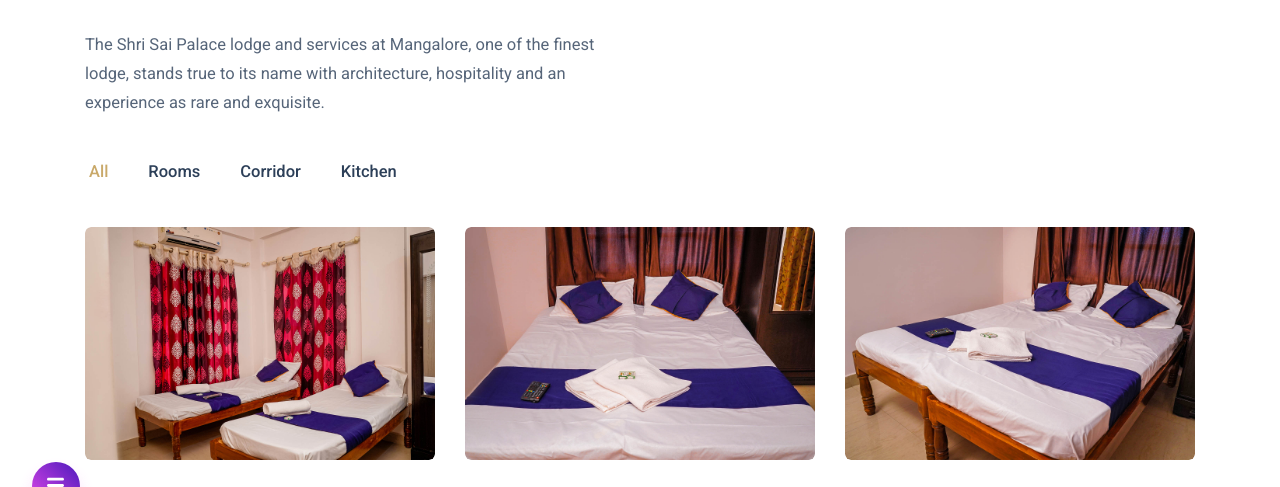
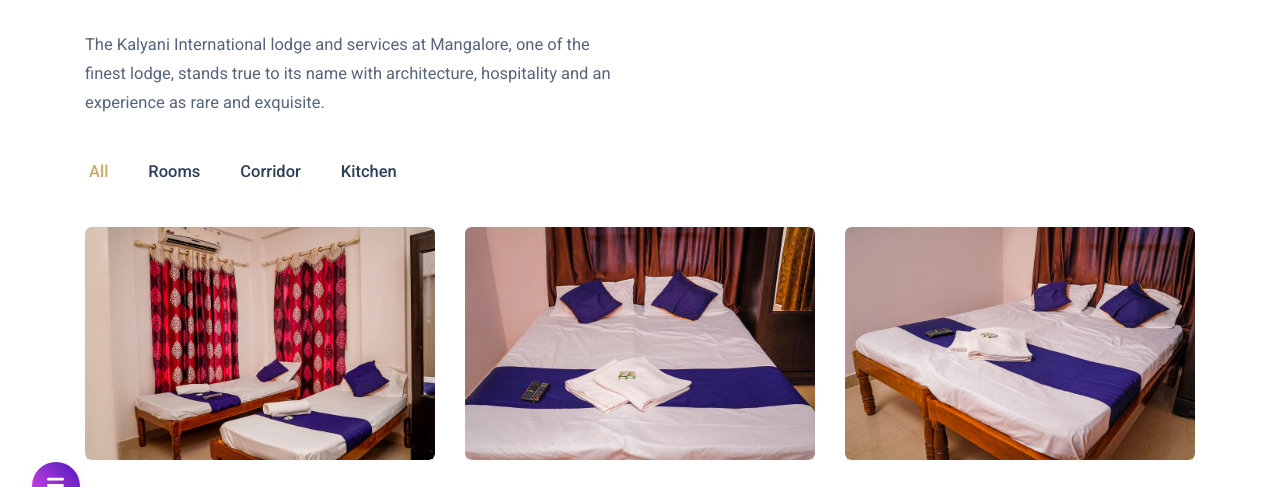
Before and after one commit to sahana8549/kalyani_international, a plain HTML site: page gallery.html in a window 1280 px wide. Shown: the part 258-745 px from the top of the page. Drawn offline with nearby package versions, Linux system fonts and the light colour scheme; files whose address does not match are found by name; a web font is replaced by a local one.

Commit message:
Kalyani International

```diff
--- a/gallery.html
+++ b/gallery.html
@@ -4,7 +4,7 @@
 
 <head>
 	<meta charset="utf-8" />
-	<title>Shri Sai Palace – Gallery</title>
+	<title>Kalyani International – Gallery</title>
 
 	<!-- Meta Data -->
 	<meta http-equiv="X-UA-Compatible" content="IE=edge">
@@ -54,7 +54,7 @@
 	<header class="header">
 		<nav class="navbar" style="background:#1e272e;">
 			<a class="logo-link" href="index.html">
-				<img class="logotype" src="assets/images/ui/logo-white.png" alt="Shri Sai Palace">
+				<img class="logotype" src="assets/images/ui/logo-white.png" alt="Kalyani International">
 			</a>
 			<div class="navbar__menu">
 				<button class="hamburger" type="button">
@@ -87,7 +87,7 @@
 			<div class="row">
 				<div class="col-12 col-lg-6">
 					<h1 class="title title--h1 js-lines">Gallery.</h1>
-					<p class="paragraph js-scroll-show">The Shri Sai Palace lodge and services at Mangalore, one of the finest lodge, stands true to its name with architecture, hospitality and an
+					<p class="paragraph js-scroll-show">The Kalyani International lodge and services at Mangalore, one of the finest lodge, stands true to its name with architecture, hospitality and an
 						experience as rare and exquisite.</p>
 				</div>
 				<div class="col-12">
@@ -116,7 +116,7 @@
 					</a>
 					<div class="itemGallery__details">
 						<span class="title title--overhead">Room</span>
-						<h4 class="title title--h4">Shri Sai Palace</h4>
+						<h4 class="title title--h4">Kalyani International</h4>
 					</div>
 				</figure>
 				<figure class="itemGallery category-city js-scroll-opacity">
@@ -125,7 +125,7 @@
 					</a>
 					<div class="itemGallery__details">
 						<span class="title title--overhead">Room</span>
-						<h4 class="title title--h4">Shri Sai Palace</h4>
+						<h4 class="title title--h4">Kalyani International</h4>
 					</div>
 				</figure>
 
@@ -138,7 +138,7 @@
 					</a>
 					<div class="itemGallery__details">
 						<span class="title title--overhead">Room</span>
-						<h4 class="title title--h4">Shri Sai Palace</h4>
+						<h4 class="title title--h4">Kalyani International</h4>
 					</div>
 				</figure>
 				<!-- ItemGallery -->
@@ -148,7 +148,7 @@
 					</a>
 					<div class="itemGallery__details">
 						<span class="title title--overhead">Kitchen</span>
-						<h4 class="title title--h4">Shri Sai Palace</h4>
+						<h4 class="title title--h4">Kalyani International</h4>
 					</div>
 				</figure>
 				<figure class="itemGallery category-city js-scroll-opacity">
@@ -157,7 +157,7 @@
 					</a>
 					<div class="itemGallery__details">
 						<span class="title title--overhead">Toilet</span>
-						<h4 class="title title--h4">Shri Sai Palace</h4>
+						<h4 class="title title--h4">Kalyani International</h4>
 					</div>
 				</figure>
 				<figure class="itemGallery category-city js-scroll-opacity">
@@ -166,7 +166,7 @@
 					</a>
 					<div class="itemGallery__details">
 						<span class="title title--overhead">Room</span>
-						<h4 class="title title--h4">Shri Sai Palace</h4>
+						<h4 class="title title--h4">Kalyani International</h4>
 					</div>
 				</figure>
 
@@ -177,7 +177,7 @@
 					</a>
 					<div class="itemGallery__details">
 						<span class="title title--overhead">Corridor</span>
-						<h4 class="title title--h4">Shri Sai Palace</h4>
+						<h4 class="title title--h4">Kalyani International</h4>
 					</div>
 				</figure>
 				<figure class="itemGallery category-mountain js-scroll-opacity">
@@ -186,7 +186,7 @@
 					</a>
 					<div class="itemGallery__details">
 						<span class="title title--overhead">Kitchen</span>
-						<h4 class="title title--h4">Shri Sai Palace</h4>
+						<h4 class="title title--h4">Kalyani International</h4>
 					</div>
 				</figure>
 				<!-- <figure class="itemGallery category-city js-scroll-opacity">
@@ -195,7 +195,7 @@
 					</a>
 					<div class="itemGallery__details">
 						<span class="title title--overhead">Room</span>
-						<h4 class="title title--h4">Shri Sai Palace</h4>
+						<h4 class="title title--h4">Kalyani International</h4>
 					</div>
 				</figure> -->
 
@@ -206,7 +206,7 @@
 					</a>
 					<div class="itemGallery__details">
 						<span class="title title--overhead">Staff</span>
-						<h4 class="title title--h4">Shri Sai Palace</h4>
+						<h4 class="title title--h4">Kalyani International</h4>
 					</div>
 				</figure>
 
@@ -217,7 +217,7 @@
 					</a>
 					<div class="itemGallery__details">
 						<span class="title title--overhead">Room</span>
-						<h4 class="title title--h4">Shri Sai Palace</h4>
+						<h4 class="title title--h4">Kalyani International</h4>
 					</div>
 				</figure>
 
@@ -228,7 +228,7 @@
 					</a>
 					<div class="itemGallery__details">
 						<span class="title title--overhead">Mangaluru</span>
-						<h4 class="title title--h4">Shri Sai Palace</h4>
+						<h4 class="title title--h4">Kalyani International</h4>
 					</div>
 				</figure>
 				<figure class="itemGallery category-city js-scroll-opacity">
@@ -237,7 +237,7 @@
 					</a>
 					<div class="itemGallery__details">
 						<span class="title title--overhead">Room</span>
-						<h4 class="title title--h4">Shri Sai Palace</h4>
+						<h4 class="title title--h4">Kalyani International</h4>
 					</div>
 				</figure>
 
@@ -247,7 +247,7 @@
 					</a>
 					<div class="itemGallery__details">
 						<span class="title title--overhead">Corridor</span>
-						<h4 class="title title--h4">Shri Sai Palace</h4>
+						<h4 class="title title--h4">Kalyani International</h4>
 					</div>
 				</figure>
 
@@ -259,7 +259,7 @@
 					</a>
 					<div class="itemGallery__details">
 						<span class="title title--overhead">Sofa</span>
-						<h4 class="title title--h4">Shri Sai Palace</h4>
+						<h4 class="title title--h4">Kalyani International</h4>
 					</div>
 				</figure>
 				<figure class="itemGallery category-city js-scroll-opacity">
@@ -268,7 +268,7 @@
 					</a>
 					<div class="itemGallery__details">
 						<span class="title title--overhead">Room</span>
-						<h4 class="title title--h4">Shri Sai Palace</h4>
+						<h4 class="title title--h4">Kalyani International</h4>
 					</div>
 				</figure>
 				<figure class="itemGallery category-beaches js-scroll-opacity">
@@ -277,7 +277,7 @@
 					</a>
 					<div class="itemGallery__details">
 						<span class="title title--overhead">Corridor</span>
-						<h4 class="title title--h4">Shri Sai Palace</h4>
+						<h4 class="title title--h4">Kalyani International</h4>
 					</div>
 				</figure>
 				<figure class="itemGallery category-city js-scroll-opacity">
@@ -286,7 +286,7 @@
 					</a>
 					<div class="itemGallery__details">
 						<span class="title title--overhead">Room</span>
-						<h4 class="title title--h4">Shri Sai Palace</h4>
+						<h4 class="title title--h4">Kalyani International</h4>
 					</div>
 				</figure>
 				<figure class="itemGallery category-beaches js-scroll-opacity">
@@ -295,7 +295,7 @@
 					</a>
 					<div class="itemGallery__details">
 						<span class="title title--overhead">Corridor</span>
-						<h4 class="title title--h4">Shri Sai Palace</h4>
+						<h4 class="title title--h4">Kalyani International</h4>
 					</div>
 				</figure>
 				<figure class="itemGallery category-city js-scroll-opacity">
@@ -304,7 +304,7 @@
 					</a>
 					<div class="itemGallery__details">
 						<span class="title title--overhead">Room</span>
-						<h4 class="title title--h4">Shri Sai Palace</h4>
+						<h4 class="title title--h4">Kalyani International</h4>
 					</div>
 				</figure>
 
@@ -314,7 +314,7 @@
 					</a>
 					<div class="itemGallery__details">
 						<span class="title title--overhead">Room</span>
-						<h4 class="title title--h4">Shri Sai Palace</h4>
+						<h4 class="title title--h4">Kalyani International</h4>
 					</div>
 				</figure>
 				<figure class="itemGallery category-beaches js-scroll-opacity">
@@ -323,7 +323,7 @@
 					</a>
 					<div class="itemGallery__details">
 						<span class="title title--overhead">Mangaluru</span>
-						<h4 class="title title--h4">Shri Sai Palace</h4>
+						<h4 class="title title--h4">Kalyani International</h4>
 					</div>
 				</figure>
 				<!-- ItemGallery -->
@@ -333,7 +333,7 @@
 					</a>
 					<div class="itemGallery__details">
 						<span class="title title--overhead">Balcony</span>
-						<h4 class="title title--h4">Shri Sai Palace</h4>
+						<h4 class="title title--h4">Kalyani International</h4>
 					</div>
 				</figure>
 				<figure class="itemGallery category-city js-scroll-opacity">
@@ -342,7 +342,7 @@
 					</a>
 					<div class="itemGallery__details">
 						<span class="title title--overhead">Room</span>
-						<h4 class="title title--h4">Shri Sai Palace</h4>
+						<h4 class="title title--h4">Kalyani International</h4>
 					</div>
 				</figure>
 				<figure class="itemGallery category-city js-scroll-opacity">
@@ -351,7 +351,7 @@
 					</a>
 					<div class="itemGallery__details">
 						<span class="title title--overhead">Room</span>
-						<h4 class="title title--h4">Shri Sai Palace</h4>
+						<h4 class="title title--h4">Kalyani International</h4>
 					</div>
 				</figure>
 				<figure class="itemGallery category-beaches js-scroll-opacity">
@@ -360,7 +360,7 @@
 					</a>
 					<div class="itemGallery__details">
 						<span class="title title--overhead">Corridor</span>
-						<h4 class="title title--h4">Shri Sai Palace</h4>
+						<h4 class="title title--h4">Kalyani International</h4>
 					</div>
 				</figure>
 				<figure class="itemGallery category-city js-scroll-opacity">
@@ -369,7 +369,7 @@
 					</a>
 					<div class="itemGallery__details">
 						<span class="title title--overhead">Wash Basin</span>
-						<h4 class="title title--h4">Shri Sai Palace</h4>
+						<h4 class="title title--h4">Kalyani International</h4>
 					</div>
 				</figure>
 				<figure class="itemGallery category-city js-scroll-opacity">
@@ -378,7 +378,7 @@
 					</a>
 					<div class="itemGallery__details">
 						<span class="title title--overhead">Wash Room</span>
-						<h4 class="title title--h4">Shri Sai Palace</h4>
+						<h4 class="title title--h4">Kalyani International</h4>
 					</div>
 				</figure>
 				<figure class="itemGallery category-city js-scroll-opacity">
@@ -387,7 +387,7 @@
 					</a>
 					<div class="itemGallery__details">
 						<span class="title title--overhead">Room</span>
-						<h4 class="title title--h4">Shri Sai Palace</h4>
+						<h4 class="title title--h4">Kalyani International</h4>
 					</div>
 				</figure>
 				<figure class="itemGallery category-city js-scroll-opacity">
@@ -396,7 +396,7 @@
 					</a>
 					<div class="itemGallery__details">
 						<span class="title title--overhead">Room</span>
-						<h4 class="title title--h4">Shri Sai Palace</h4>
+						<h4 class="title title--h4">Kalyani International</h4>
 					</div>
 				</figure>
 				<figure class="itemGallery category-city js-scroll-opacity">
@@ -405,7 +405,7 @@
 					</a>
 					<div class="itemGallery__details">
 						<span class="title title--overhead">Room</span>
-						<h4 class="title title--h4">Shri Sai Palace</h4>
+						<h4 class="title title--h4">Kalyani International</h4>
 					</div>
 				</figure>
 				<figure class="itemGallery category-city js-scroll-opacity">
@@ -414,7 +414,7 @@
 					</a>
 					<div class="itemGallery__details">
 						<span class="title title--overhead">Room</span>
-						<h4 class="title title--h4">Shri Sai Palace</h4>
+						<h4 class="title title--h4">Kalyani International</h4>
 					</div>
 				</figure>
 
```
Also changed, not shown: 404.html (+1 -1 lines), about.html (+9 -9 lines), contact.html (+2 -2 lines), index.html (+7 -7 lines), payment.html (+1 -1 lines), reservations.html (+2 -2 lines), reservations_confirmation.html (+2 -2 lines), room_details_1.html (+4 -4 lines), room_details_2.html (+4 -4 lines), room_details_3.html (+4 -4 lines), room_details_4.html (+4 -4 lines), rooms.html (+2 -2 lines), text-page.html (+1 -1 lines).
